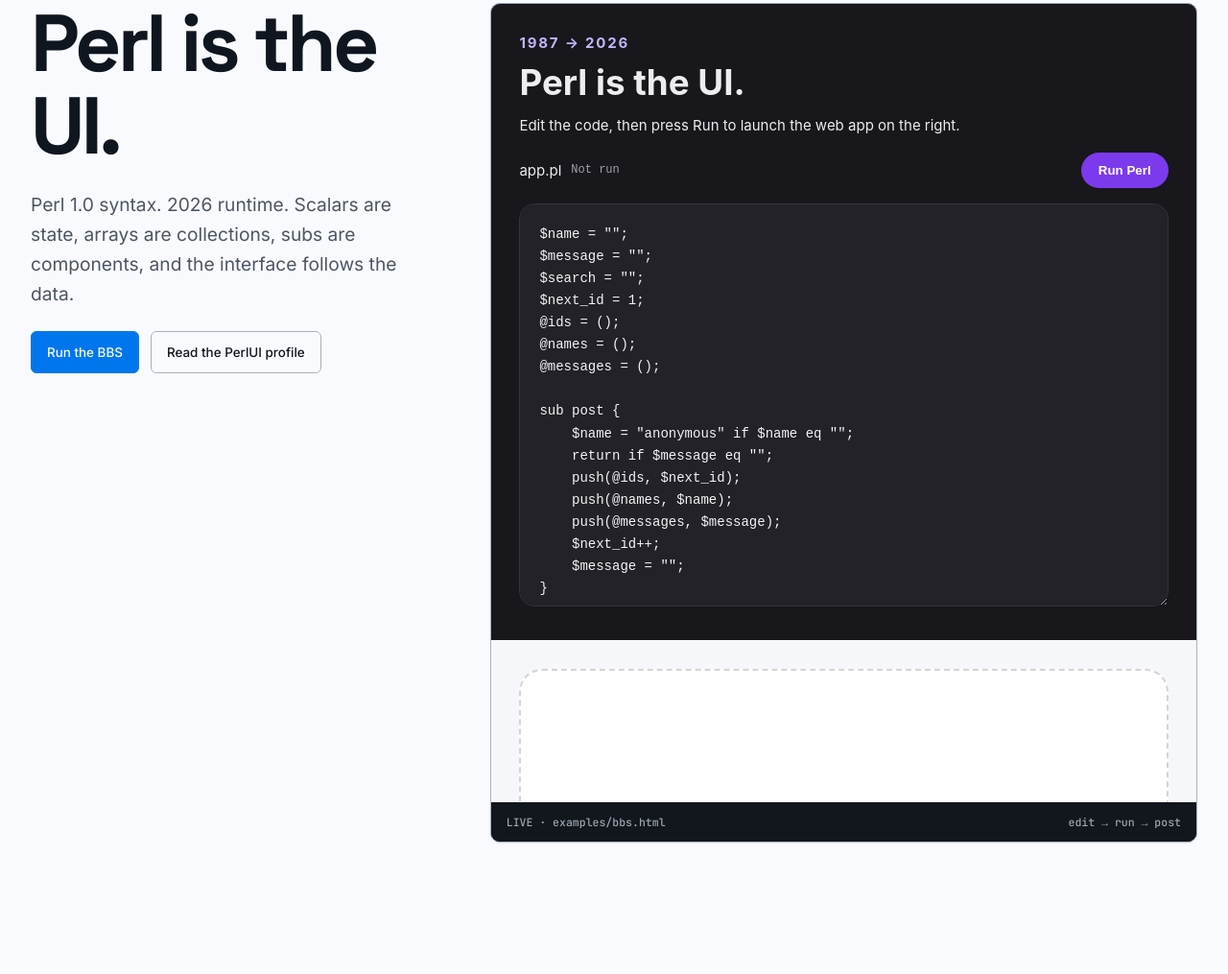
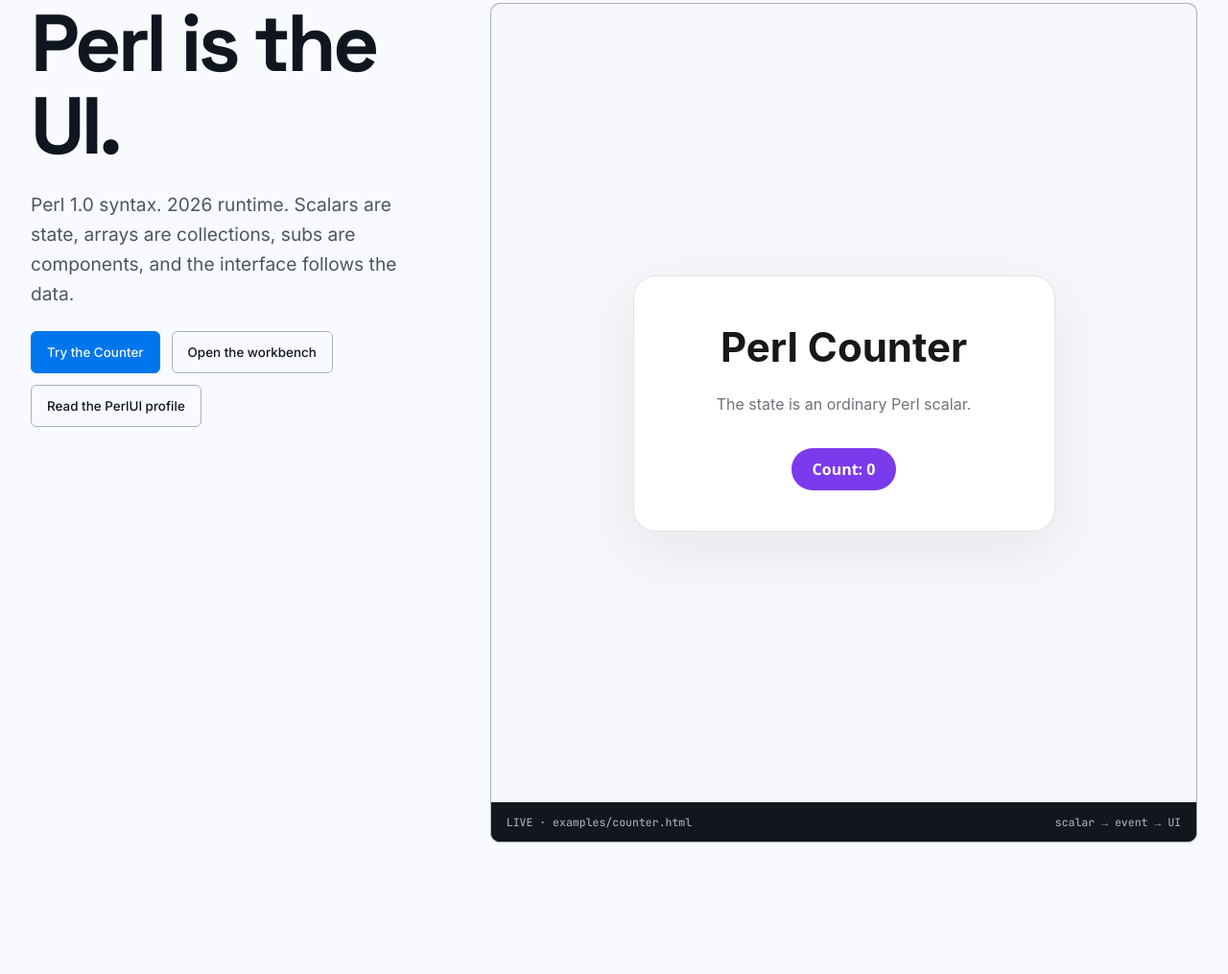
Before and after one commit to coji/perlscript-web, a website: page index.html in a window 1280 px wide. Shown: the part 165-1180 px from the top of the page at 96% size. Drawn offline with Linux system fonts and the light colour scheme.

Commit message:
Lead the Pages site with the Counter

```diff
--- a/index.html
+++ b/index.html
@@ -92,14 +92,15 @@ dialog::backdrop { background: var(--color-overlay); }
       <h1>Perl is the UI.</h1>
       <p>Perl 1.0 syntax. 2026 runtime. Scalars are state, arrays are collections, subs are components, and the interface follows the data.</p>
       <div class="actions">
-        <a class="primary" href="./examples/bbs.html">Run the BBS</a>
+        <a class="primary" href="./examples/counter.html">Try the Counter</a>
+        <a class="secondary" href="./examples/bbs.html">Open the workbench</a>
         <a class="secondary" href="https://github.com/coji/perlscript-web/blob/main/docs/PERLUI-1.0.md">Read the PerlUI profile</a>
       </div>
     </div>
     <div class="workbench">
       <figure class="demo-frame">
-        <iframe src="./examples/bbs.html" title="Editable perlscript-web BBS demo"></iframe>
-        <figcaption><span>LIVE · examples/bbs.html</span><span>edit → run → post</span></figcaption>
+        <iframe src="./examples/counter.html" title="Live PerlUI Counter demo"></iframe>
+        <figcaption><span>LIVE · examples/counter.html</span><span>scalar → event → UI</span></figcaption>
       </figure>
     </div>
   </section>
```
Also changed, not shown: e2e/pages.spec.js (+5 -5 lines).
